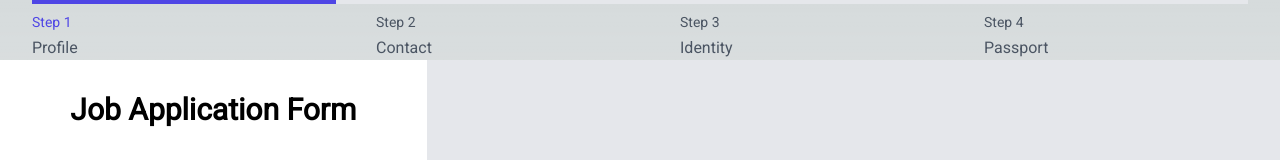
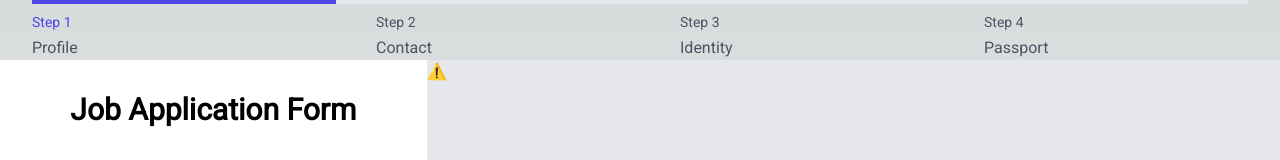
Before and after one commit to Thanatos1204/localhost-80085-HackX-NMIMS, a Next.js app in the folder workable/frontend/: page /applypage in a window 1280 px wide. Shown: the top 160 px of the page. Built offline with nearby package versions, Linux system fonts and the light colour scheme; no server answers.

Commit message:
applypage-2

```diff
--- a/workable/frontend/app/applypage/page.jsx
+++ b/workable/frontend/app/applypage/page.jsx
@@ -2,6 +2,7 @@
 
 import React, { useState } from "react";
 import StepWithLine from "../components/stepsWithLines"
+import { Player, Controls } from '@lottiefiles/react-lottie-player';
 
 const Application = () => {
     const [name, setName] = useState('');
@@ -72,9 +73,14 @@ const Application = () => {
                 <button type="submit" className="w-full bg-blue-500 text-white px-4 py-2 rounded hover:bg-blue-600 transition duration-200">Submit Application</button>
             </form>
         </div>
-        {/* Lottie Animation */}
         <div className="w-2/3 bg-gray-200">
-
+        <Player
+                   autoplay
+                   speed={1.5}
+                   loop
+                   src="https://lottie.host/e8b16c97-b290-4ac4-b573-7df929029e14/LzbW0QUqqD.json"
+                   style={{ height: "300px", width: "300px" }}
+                                 />
         </div>
     </div>
     </>
```
